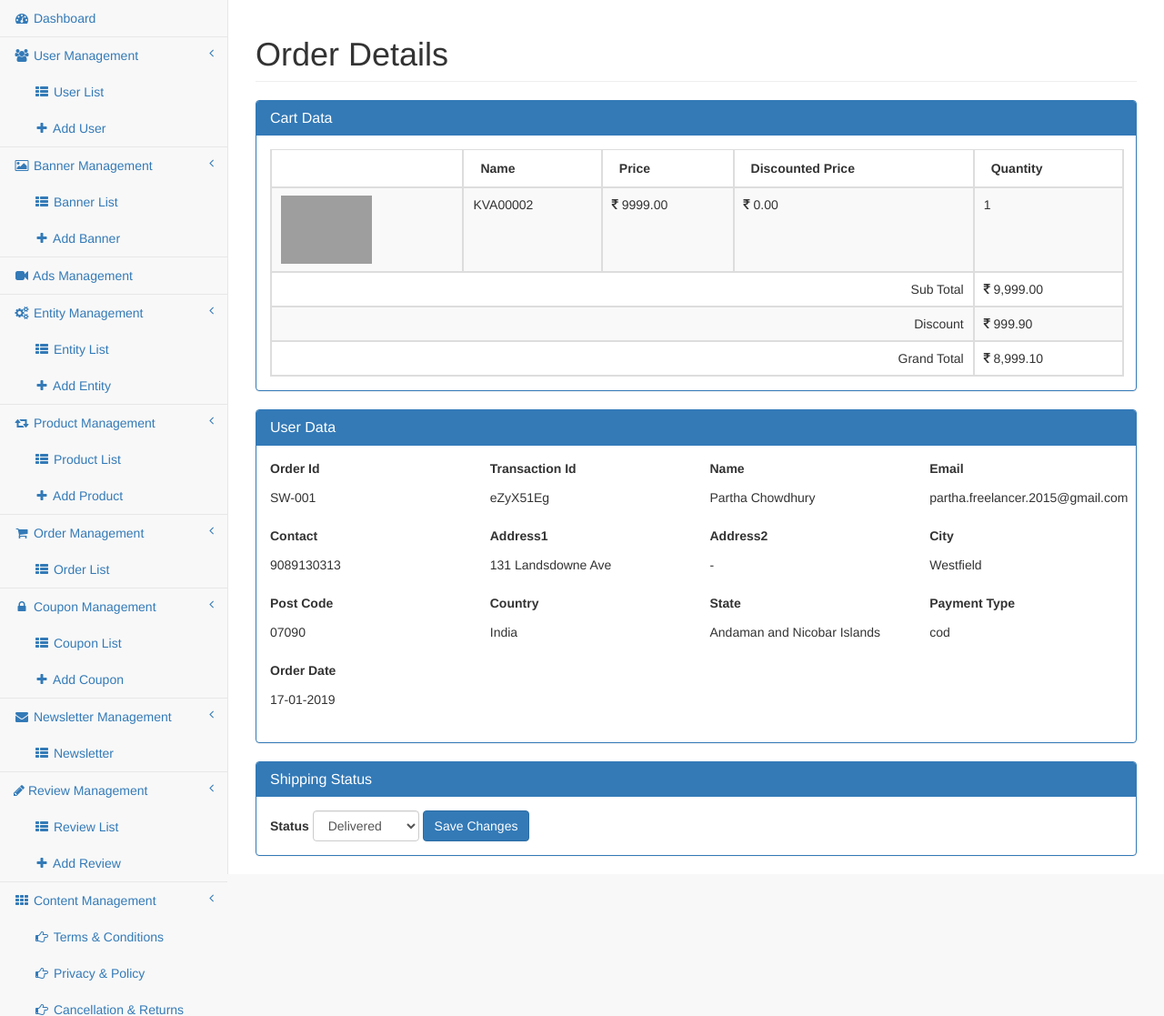
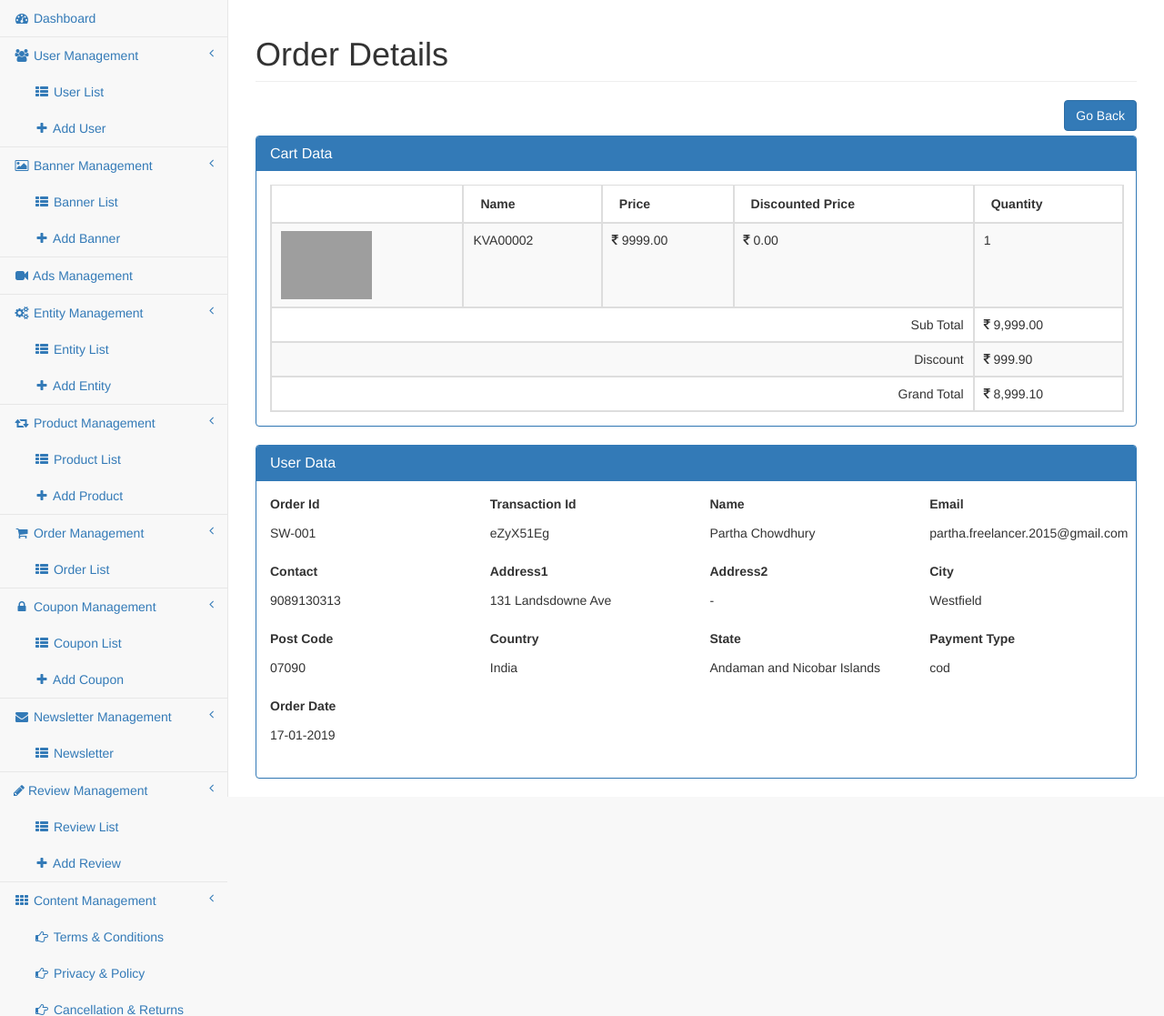
Before and after one commit to partha2008/sareewali, a CodeIgniter app: page /sareewali/index.php/admin/order/order_details/1 in a window 1280 px wide. Shown: the part 51-1168 px from the top of the page at 91% size. Run offline with CodeIgniter, Linux system fonts and the light colour scheme; data comes from the database, SQL or seed files in the repository; some libraries are stand-ins or nearby versions; grey boxes are pictures that could not be loaded.

Commit message:
add go back link on order details page

```diff
--- a/application/views/admin/order_details.php
+++ b/application/views/admin/order_details.php
@@ -12,6 +12,12 @@
                 <!-- /.col-lg-12 -->
             </div>
             <!-- /.row -->
+            <div class="row" style="margin-bottom: 5px;">
+                <div class="col-lg-12">
+                    <a href="<?php echo base_url('admin/order-list');?>" class="btn btn-primary pull-right">Go Back</a>
+                </div>
+                <!-- /.col-lg-12 -->
+            </div>
             <div class="row">
                 <div class="col-lg-12">
                     <div class="panel panel-primary">
@@ -159,6 +165,9 @@
 						</div>
                     </div>
                     <!-- /.panel -->
+                    <?php
+                    	if($order_data->status == 1){
+                    ?>
                     <div class="panel panel-primary">
                         <div class="panel-heading">
                         	<h4 class="panel-title">Shipping Status</h4>
@@ -189,6 +198,9 @@
 						</div>
 	                </div>
 	                <!-- /.col-lg-12 -->
+	                <?php
+	                	}
+	                ?>
 	            </div>
 	            <!-- /.row -->
 
```
Lines whose indentation alone changed are shown as unchanged.
